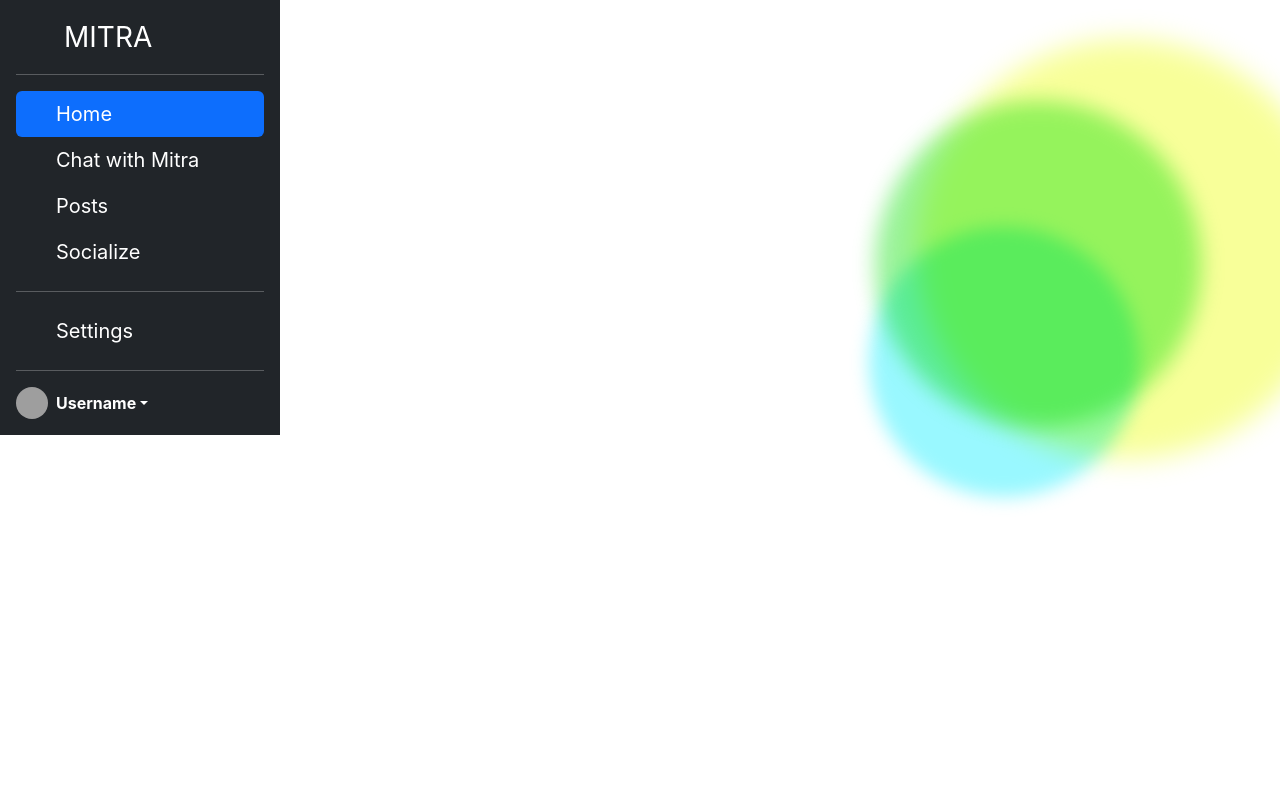
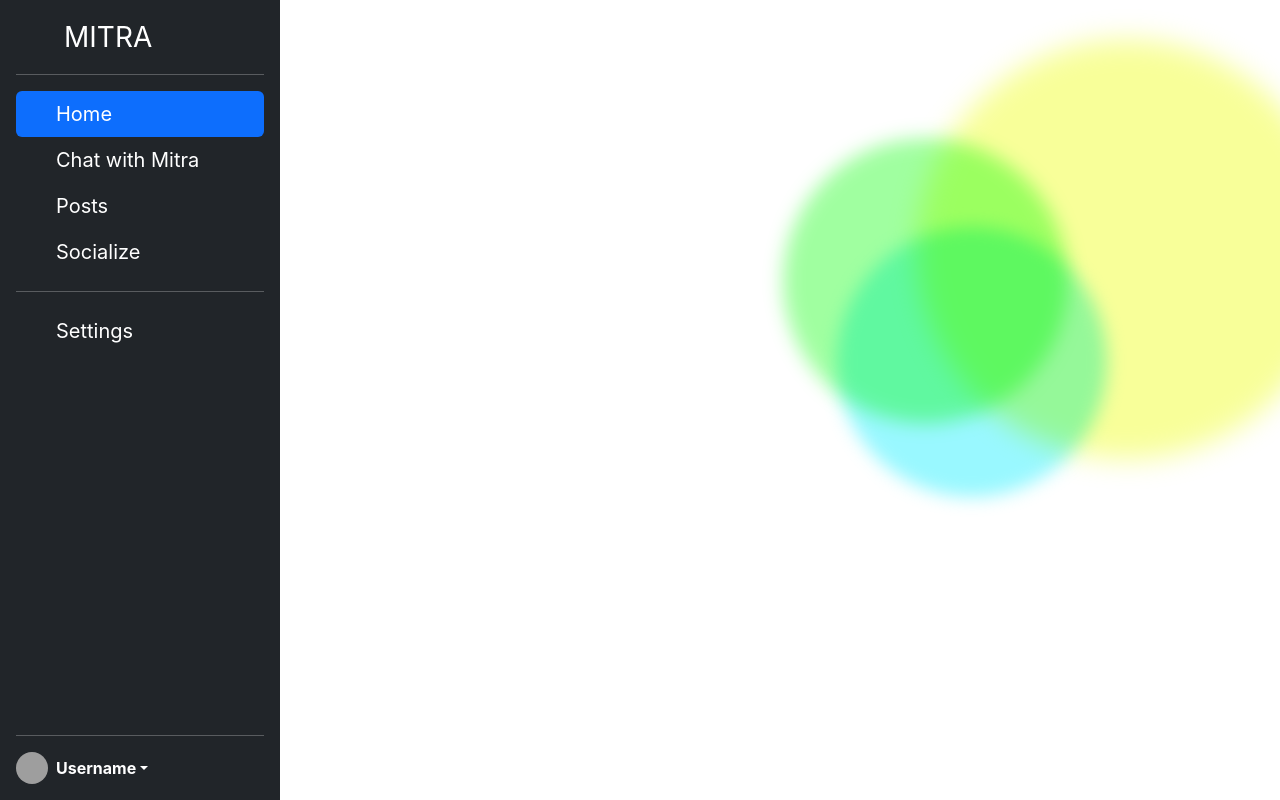
Before and after one commit to raoprer/Mitra-Website, a React (Create React App) app in the folder mitra/: page / in a window 1280 px wide. Shown: the top 800 px of the page. Built offline with nearby package versions, Linux system fonts and the light colour scheme; grey boxes are pictures that could not be loaded.

Commit message:
Update sidebar

```diff
--- a/mitra/src/components/App.css
+++ b/mitra/src/components/App.css
@@ -22,14 +22,14 @@
 
 #circle-2 {
   background-color: rgba(0, 238, 255, 0.4);
-  right: 6rem;
+  right: 8rem;
   top: 12rem;
 }
 
 #circle-3 {
-  background-color: rgb(0, 225, 0, 0.4);
-  right: 8rem;
-  top: 10rem;
+  background-color: rgba(19, 255, 19, 0.4);
+  right: 12rem;
+  top: 8rem;
 }
 
 .scale-up-center {
@@ -59,6 +59,6 @@
   animation-delay: 2s;
 }
 
-.delay-4 {
-  animation-delay: 4s;
+.delay-3 {
+  animation-delay: 3s;
 }
--- a/mitra/src/components/HomePage.js
+++ b/mitra/src/components/HomePage.js
@@ -5,7 +5,7 @@ const HomePage = () => {
         <div style={{marginLeft:"280px"}}>
             <div id="circle-1" class="rounded-circle position-absolute scale-up-center"></div>
             <div id="circle-2" class="rounded-circle position-absolute scale-up-center delay-2"></div>
-            <div id="circle-3" class="rounded-circle position-absolute scale-up-center delay-4"></div>
+            <div id="circle-3" class="rounded-circle position-absolute scale-up-center delay-3"></div>
         </div>
     )
 }
--- a/mitra/src/components/Sidebar.js
+++ b/mitra/src/components/Sidebar.js
@@ -3,7 +3,7 @@ import React from 'react';
 const Sidebar = () => {
     return (
         <div>
-            <div className="d-flex flex-column flex-shrink-0 p-3 text-white bg-dark" style={{width: "280px", display:"inline", position:"fixed"}}>
+            <div className="d-flex flex-column flex-shrink-0 p-3 text-white bg-dark" style={{width: "280px", display:"inline", position:"fixed", minHeight:"100%"}}>
     <a href="/" className="d-flex align-items-center mb-3 mb-md-0 me-md-auto text-white text-decoration-none">
       <svg className="bi me-2" width="40" height="32"></svg>
       <span className="fs-3">MITRA</span>
```
